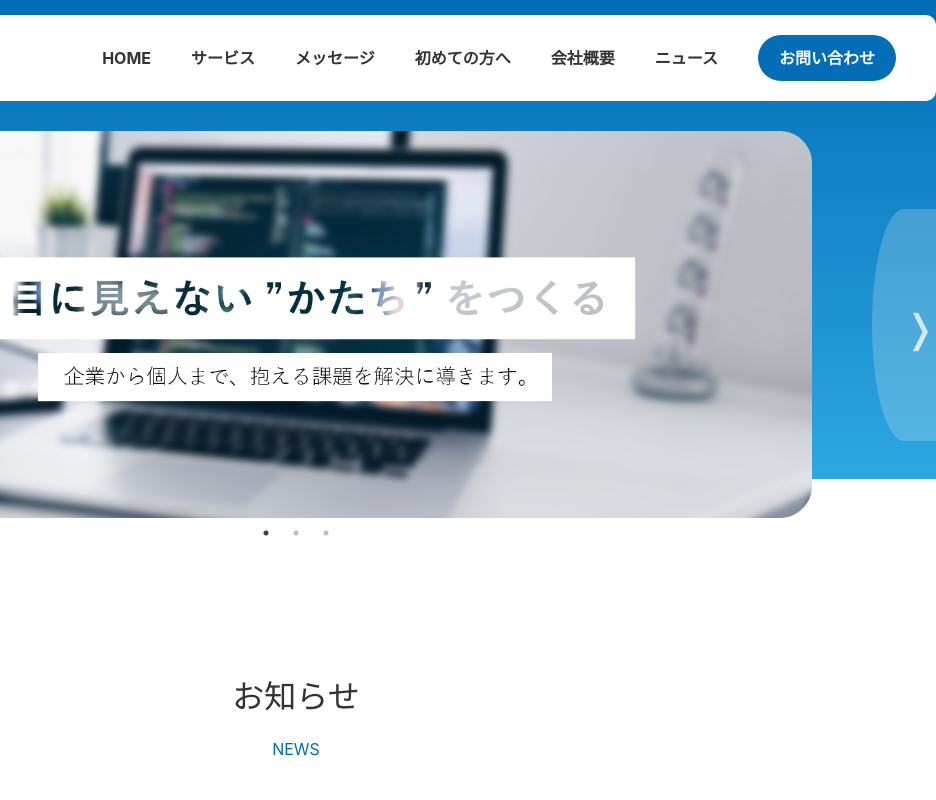
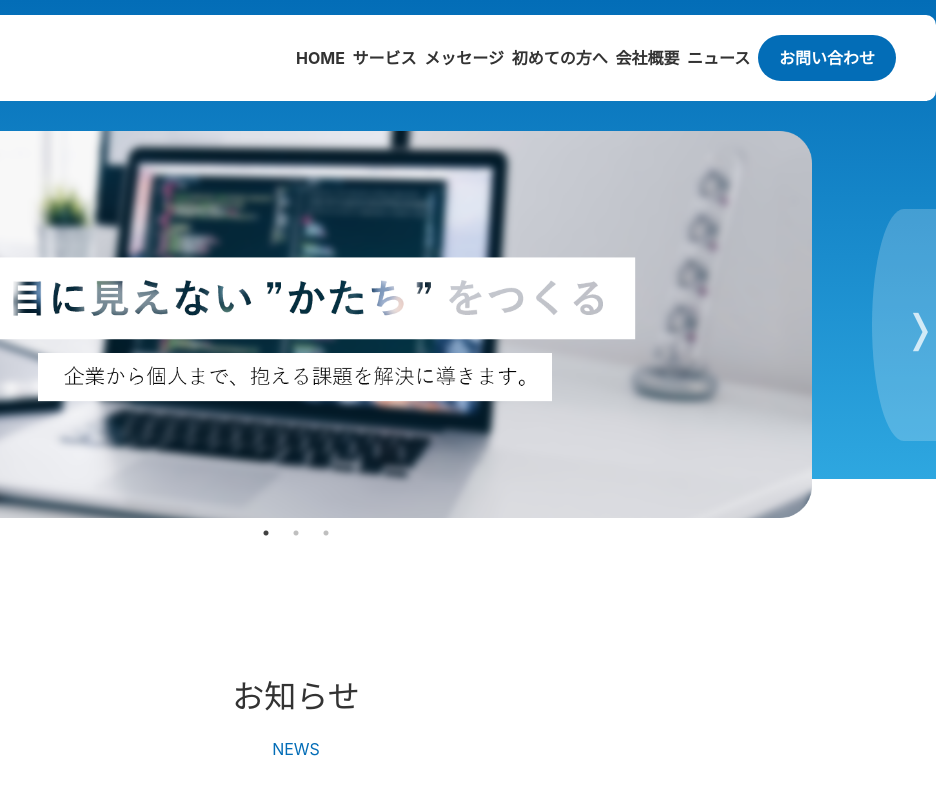
Before and after one commit to seelookma/corporate-site, a website: page index.html in a window 1280 px wide. Shown: the top 800 px of the page, 344-1280 px from the left. Drawn offline with Linux system fonts and the light colour scheme.

Commit message:
微修正

```diff
--- a/assets/js/lib/script.js
+++ b/assets/js/lib/script.js
@@ -67,5 +67,5 @@ location.reload();
 $(function () {
   $('.js-btn').on('click', function () { // js-btnクラスをクリックすると、
     $('.menu , .btn , .btn-line').toggleClass('open'); // メニューとバーガーの線にopenクラスをつけ外しする
-  })
+  });
 });
--- a/assets/scss/import/_common.scss
+++ b/assets/scss/import/_common.scss
@@ -192,22 +192,11 @@ a:hover{
   z-index: 100000;
 }
 
-/* 600px以上はハンバーガーボタン非表示、ヘッダー固定 */
-@media screen and (min-width: 600px) {
+@media screen and (min-width: 767px) {
   .hbmenuBoxbtn {
     display: none;
   }
 
-  .menu {
-    position: fixed;
-    top: 0;
-    right: 0;
-    width: 100%;
-    height: 100px;
-    /* メニューを横に */
-    display: flex;
-    flex-direction: row;
-  }
 }
 /**************** ここまで、メニューのスタイリング ****************/
 .btn{
@@ -690,6 +679,7 @@ display: flex;
     display: block;
     background-color: #333333;
     color: #fff;
+    max-width: inherit;
   }
   li{
     flex-grow: 1;
--- a/assets/scss/import/_mixin.scss
+++ b/assets/scss/import/_mixin.scss
@@ -2,7 +2,7 @@ $font-color:#333333;
 $main-color:#2EA7E0;
 $sub-color:#036DB7;
 $accent-color:#E68A00;
-$break-point: 767px;
+$break-point: 768px;
 $transitionDuration: 0.4s;
 $gradation:linear-gradient($sub-color,$main-color);
 
```
Also changed, not shown: assets/css/style.css, assets/css/under.css.
